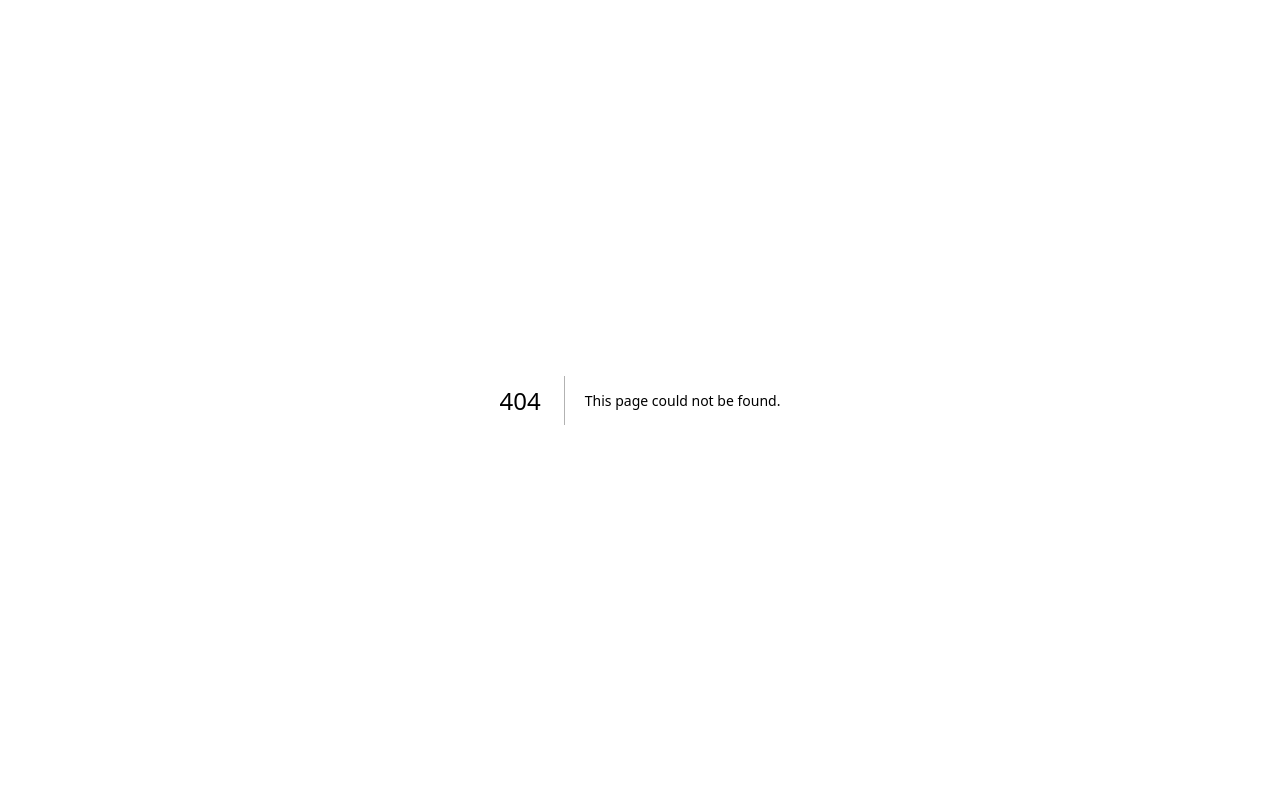
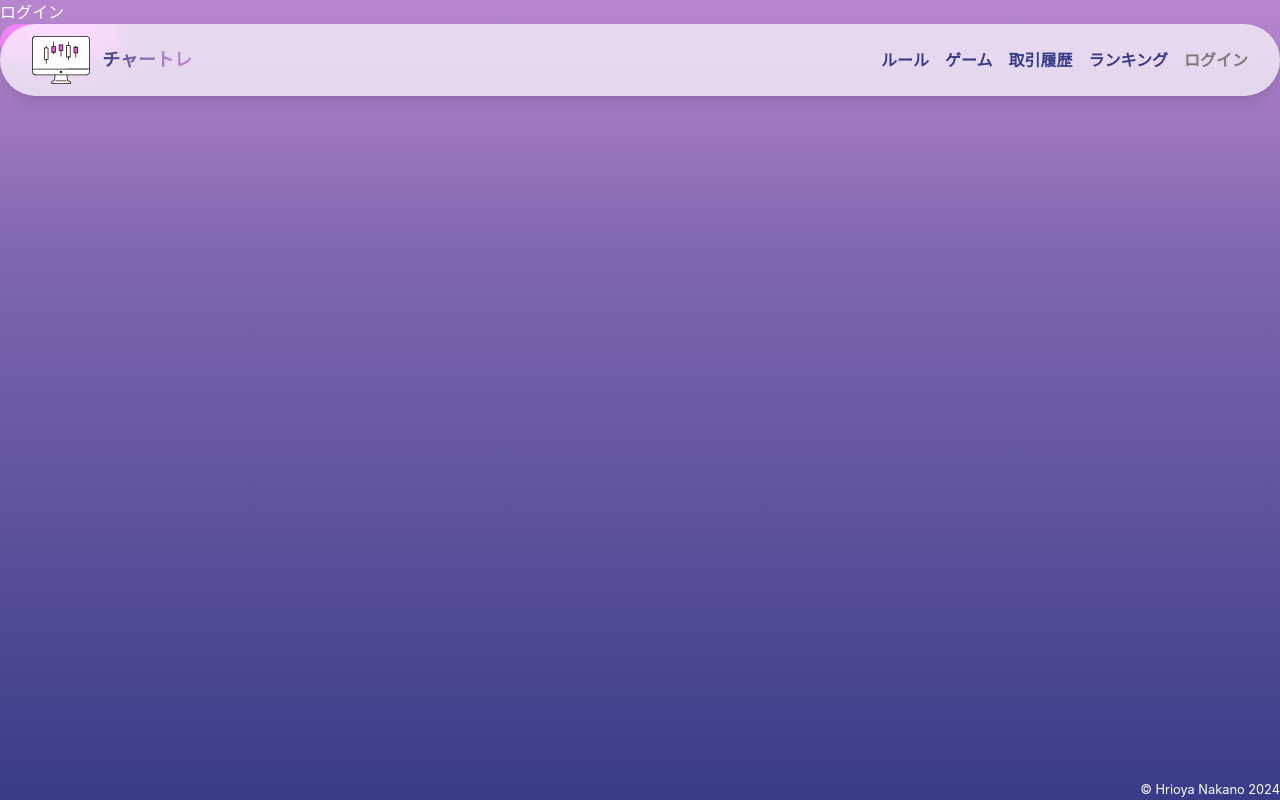
Before and after one commit to hirotiia/chart-training, a Next.js app: page /login in a window 1280 px wide. Before the commit this address had no page. Built offline with nearby package versions, Linux system fonts and the light colour scheme.

Commit message:
:sparkles: レイアウトコンポーネント作成

```diff
--- a/package.json
+++ b/package.json
@@ -9,7 +9,6 @@
     "lint": "next lint",
     "secretlint": "secretlint --maskSecrets --secretlintignore .gitignore '**/*'",
     "check-types": "tsc --project tsconfig.json --pretty --noEmit",
-    "clean-types": "git ls-files --deleted | grep '.next/types' | xargs rm",
     "prepare": "husky install",
     "storybook": "storybook dev -p 6006",
     "build-storybook": "storybook build"
--- /dev/null
+++ b/src/app/(app)/login/page.tsx
@@ -0,0 +1,12 @@
+import { ContentLayout } from '@/components/layouts/content-layout';
+import { Button } from '@/components/ui/button';
+
+const LoginPage = () => {
+  return (
+    <ContentLayout title="ログイン">
+      <Button>クリック！</Button>
+    </ContentLayout>
+  );
+};
+
+export default LoginPage;
--- a/src/components/layouts/base-layout.tsx
+++ b/src/components/layouts/base-layout.tsx
@@ -18,7 +18,9 @@ const Logo = () => {
         width="80"
         height="80"
       />
-      <span className="text-lg font-bold text-navForground">チャートレ</span>
+      <span className="bg-text-gradient bg-clip-text text-lg font-bold text-transparent">
+        チャートレ
+      </span>
     </Link>
   );
 };
@@ -36,9 +38,9 @@ export const BaseLayout = ({ children }: { children: React.ReactNode }) => {
   ].filter(Boolean);
 
   return (
-    <div className="">
+    <div className="grid min-h-screen-dvh grid-rows-[1fr_auto] gap-10">
       <header className="fixed top-0 mt-6 w-full">
-        <div className="mx-auto flex max-w-screen-xl justify-between rounded-full bg-white/50 px-8 py-3 shadow-lg backdrop-blur-glass">
+        <div className="mx-auto flex max-w-screen-xl justify-between rounded-full bg-white/70 px-8 py-3 shadow-lg backdrop-blur-glass">
           <div className="">
             <Logo />
           </div>
@@ -51,7 +53,7 @@ export const BaseLayout = ({ children }: { children: React.ReactNode }) => {
           >
             <SquareMenu
               className={cn(
-                'absolute w-6 h-6 text-gray-800 transition-all duration-300 ease-in-out transform',
+                'absolute w-6 h-6 text-gray-800 transition-colors',
                 isOpen
                   ? 'opacity-0 scale-50 rotate-45'
                   : 'opacity-100 scale-100 rotate-0',
@@ -59,7 +61,7 @@ export const BaseLayout = ({ children }: { children: React.ReactNode }) => {
             />
             <X
               className={cn(
-                'absolute w-6 h-6 text-gray-800 transition-all duration-300 ease-in-out transform',
+                'absolute w-6 h-6 text-gray-800 transition-colors',
                 isOpen
                   ? 'opacity-100 scale-100 rotate-0'
                   : 'opacity-0 scale-50 rotate-45',
@@ -76,7 +78,7 @@ export const BaseLayout = ({ children }: { children: React.ReactNode }) => {
                   <li className="" key={item.name}>
                     <Link
                       className={cn(
-                        'text-navForground font-bold hover:text-muted transition-colors',
+                        'text-foregroundDark font-bold hover:text-muted transition-colors',
                         isCurrent && 'text-muted',
                       )}
                       href={item.to}
@@ -91,6 +93,11 @@ export const BaseLayout = ({ children }: { children: React.ReactNode }) => {
         </div>
       </header>
       <main>{children}</main>
+      <footer>
+        <p className="text-right">
+          <small>© Hrioya Nakano 2024</small>
+        </p>
+      </footer>
     </div>
   );
 };
--- /dev/null
+++ b/src/components/layouts/content-layout.tsx
@@ -0,0 +1,15 @@
+type ContentLayoutProps = {
+  children: React.ReactNode;
+  title: string;
+};
+
+export const ContentLayout = ({ children, title }: ContentLayoutProps) => {
+  return (
+    <div className="">
+      <div className="">
+        <h1>{title}</h1>
+      </div>
+      <div className="">{children}</div>
+    </div>
+  );
+};
--- a/src/styles/globals.css
+++ b/src/styles/globals.css
@@ -8,10 +8,17 @@
   --border: #ffffff;
   --ring: #010816;
   --foreground: #ffffff;
-  --nav-forground: #222222;
+  --forground-dark: #383c88;
 
   /* Gradients */
-  --background: linear-gradient(0deg, #b886cf 0%, #7f67ae 32%, #383c88 100%);
+  --linear-gradient: linear-gradient(
+    0deg,
+    #383c88 0%,
+    #7f67ae 68%,
+    #b886cf 100%
+  );
+
+  --text-gradient: linear-gradient(90deg, #383c88 0%, #7f67ae 40%, #b886cf 80%);
 
   /* Theme Colors */
   --primary: #f183fa;
@@ -60,7 +67,7 @@ body {
 
   body {
     /* Body全体の背景色とテキストの色を適用 */
-    @apply bg-background text-foreground;
+    @apply bg-gradient-custom text-foreground;
   }
 }
 
--- a/tailwind.config.ts
+++ b/tailwind.config.ts
@@ -22,9 +22,8 @@ const config: Config = {
       colors: {
         border: 'var(--border)',
         ring: 'var(--ring)', // フォーカスが当たっている要素の周り
-        background: 'var(--background)',
         foreground: 'var(--foreground)',
-        navForground: 'var(--nav-forground)',
+        foregroundDark: 'var(--forground-dark)',
         primary: {
           DEFAULT: 'var(--primary)',
           foreground: 'var(--primary-foreground)',
@@ -72,6 +71,13 @@ const config: Config = {
         accordionDown: 'accordionDown 0.3s ease-out',
         accordionUp: 'accordionUp 0.3s ease-out',
       },
+      minHeight: {
+        'screen-dvh': '100dvh',
+      },
+      backgroundImage: {
+        'gradient-custom': 'var(--linear-gradient)',
+        'text-gradient': 'var(--text-gradient)',
+      },
     },
   },
   plugins: [],
```
Also changed, not shown: 1 other file (tests, documents, lock files or other folders).
